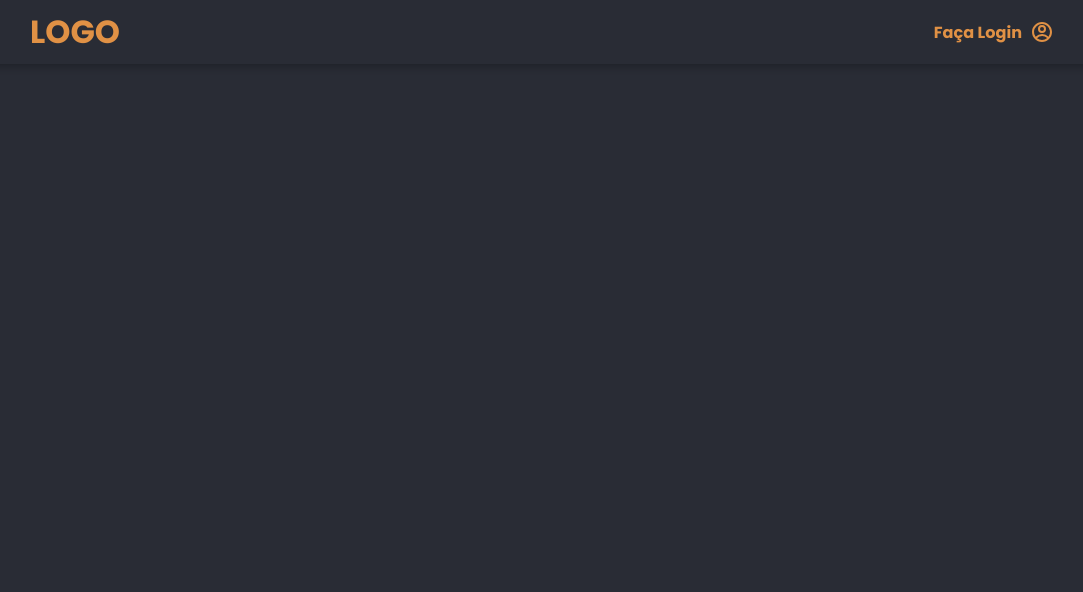
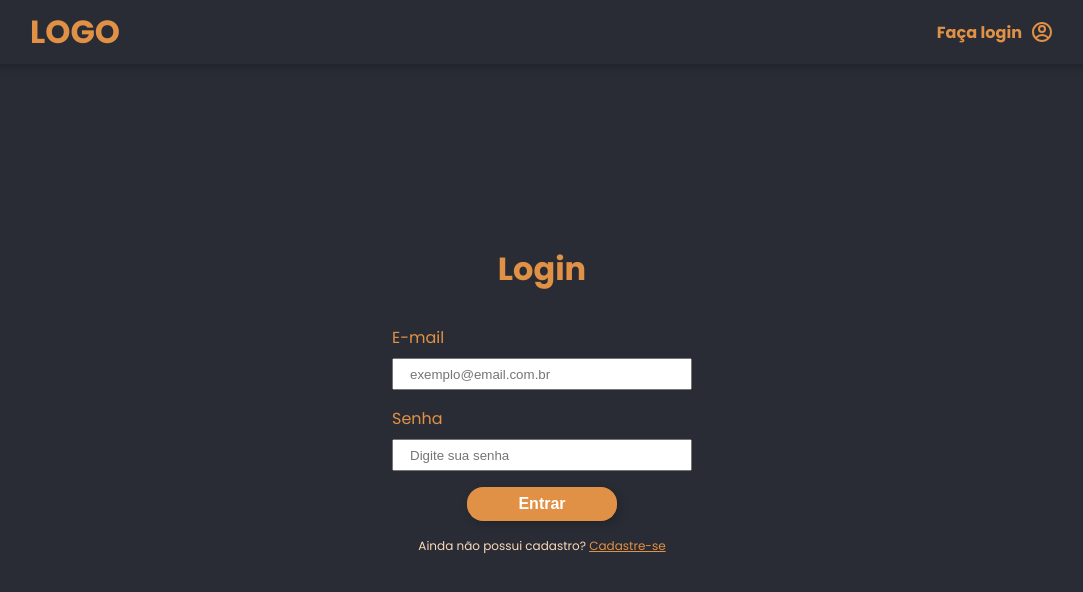
Before and after one commit to Joffre-Quintas/Match_Students_Frontend, a React (Vite) app: page /login in a window 1280 px wide. Before the commit this address had no page. Shown: the top 592 px of the page, without its empty margins (98-1181 px from the left). Built offline with nearby package versions, Linux system fonts and the light colour scheme.

Commit message:
Página de login criada.

```diff
--- a/src/components/Header/Header.tsx
+++ b/src/components/Header/Header.tsx
@@ -1,17 +1,21 @@
 import { RiAccountCircleLine } from 'react-icons/ri';
+import { Link } from 'react-router-dom';
 import './Header.scss';
 
 export default function Header() {
+
     return(
         <header className='header'>
             <div className="container">
                 <div className='header_logo'>
-                    <h1>LOGO</h1>
+                    <Link to={'/'}>
+                        <h1>LOGO</h1>
+                    </Link>
                 </div>
-                <div className='header_loginSection'>
-                    <h6>Faça Login</h6>
+                <Link to={'/login'} className='header_loginSection'>
+                    <h6>Faça login</h6>
                     <RiAccountCircleLine/>
-                </div>
+                </Link>
             </div>
         </header>
     )
--- a/src/components/SectionPeriod/SectionPeriod.tsx
+++ b/src/components/SectionPeriod/SectionPeriod.tsx
@@ -89,7 +89,7 @@ export default function SectionPeriod(props: SectionPeriodProps) {
             )}
             <div className='period_listStudents_cardStudent_lastSection'>
               <div className='lastSection_contact'>
-                <a target='_blank' href={`https://api.whatsapp.com/send?phone=${student.phone}`}>
+                <a target='_blank' href={`https://api.whatsapp.com/send?phone=55${student.phone}`}>
                     <h6>Entre em contato</h6>
                     <div>
                         <AiOutlineWhatsApp/>
--- /dev/null
+++ b/src/pages/Login/Login.scss
@@ -0,0 +1,47 @@
+@use '../../variables';
+.loginContainer {
+    position: absolute;
+    top: 50%;
+    left: 50%;
+    transform: translate(-50%,-50%);
+
+    & > h1 {
+        text-align: center;
+        margin-bottom: 2rem;
+        color: variables.$color-primary;
+    }
+     &_formLogin {
+        display: flex;
+        flex-direction: column;
+        gap: 1rem;
+        width: 300px;
+
+        & > div {
+            display: flex;
+            flex-direction: column;
+
+            & > label {
+                color: variables.$color-primary;
+                margin-bottom: .5rem;
+            }
+            & > input {
+                height: 2rem;
+                color: #333;
+                padding: .5rem 1rem;
+                outline: none;
+            }
+        }
+        & > button {
+            margin: 0 auto;
+        }
+        & > p {
+            color: variables.$color-secondary;
+            font-size: .75rem;
+            display: inline-block;
+            margin: 0 auto;
+            & > a {
+                color: variables.$color-primary;
+            }
+        }
+     }
+}
--- /dev/null
+++ b/src/pages/Login/Login.tsx
@@ -0,0 +1,26 @@
+import Button from '../../components/Button/Button';
+import './Login.scss';
+
+export default function Login() {
+    async function handleLogin(e:SubmitEvent) {
+        e.preventDefault()
+        console.log('teste')
+    }
+    return(
+        <div className='loginContainer'>
+                <h1>Login</h1>
+            <form className='loginContainer_formLogin' onSubmit={(e) => handleLogin(e) }>
+                <div>
+                    <label htmlFor="user">E-mail</label>
+                    <input type="email" name='email' id='user' placeholder='exemplo@email.com.br'/>
+                </div>
+                <div>
+                    <label htmlFor="password">Senha</label>
+                    <input type="password" name='password' id='password' placeholder='Digite sua senha'/>
+                </div>
+                <Button content='Entrar' type='submit'/>
+                <p>Ainda não possui cadastro? <a href="" style={{textDecoration:'underline'}}>Cadastre-se</a></p>
+            </form>
+        </div>
+    )
+}
--- a/src/routes/routes.tsx
+++ b/src/routes/routes.tsx
@@ -1,11 +1,13 @@
 import { Routes, Route } from 'react-router-dom';
 import InitialPage from '../pages/InitialPage/InitialPage';
 import Home from '../pages/Home/Home';
+import Login from '../pages/Login/Login';
 
 export default function AppRoutes() {
     return(
         <Routes>
             <Route path='/' Component={InitialPage} />
+            <Route path='/login' Component={Login} />
             <Route path='/home' Component={Home} />
         </Routes>
     )
```
Also changed, not shown: src/assets/imgs/initialPage/img3.png (deleted).
